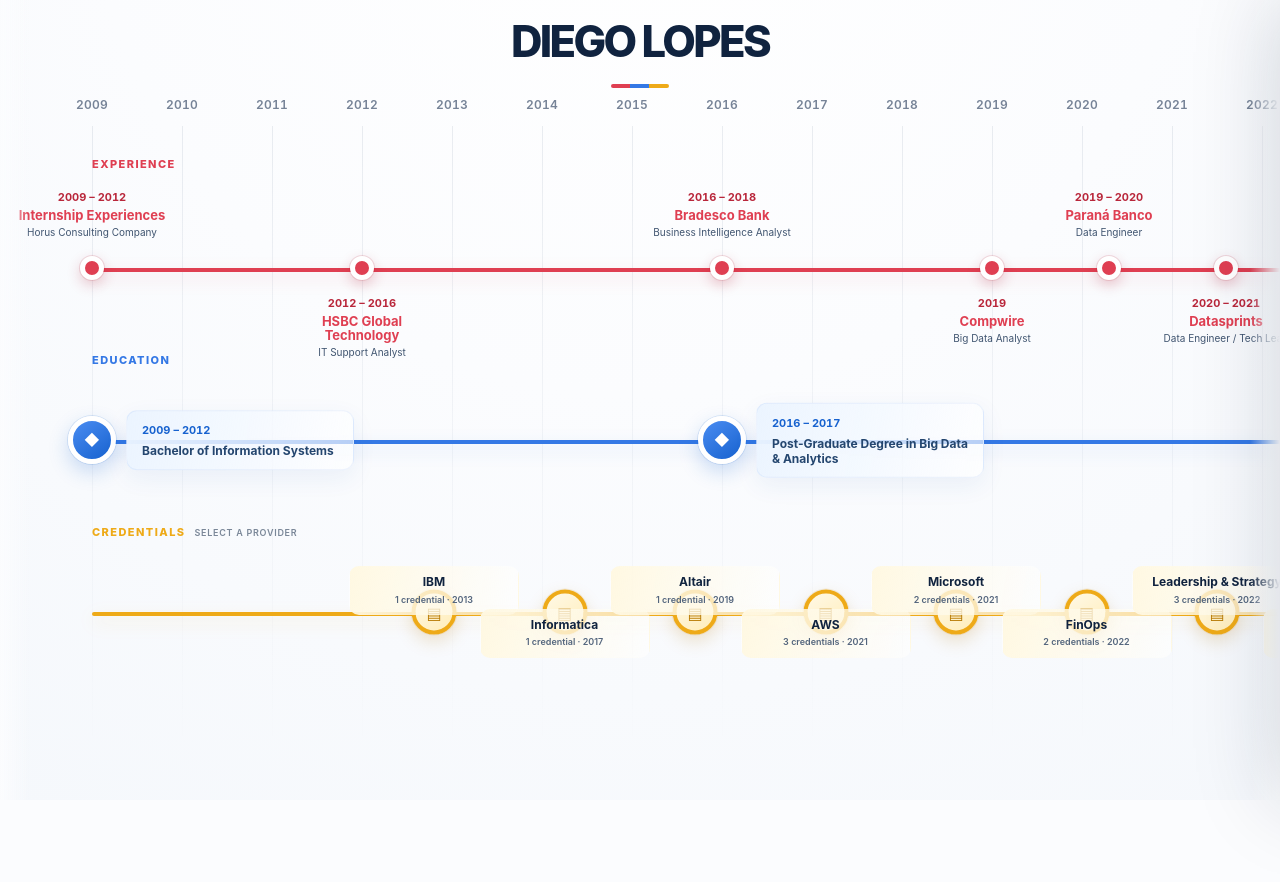
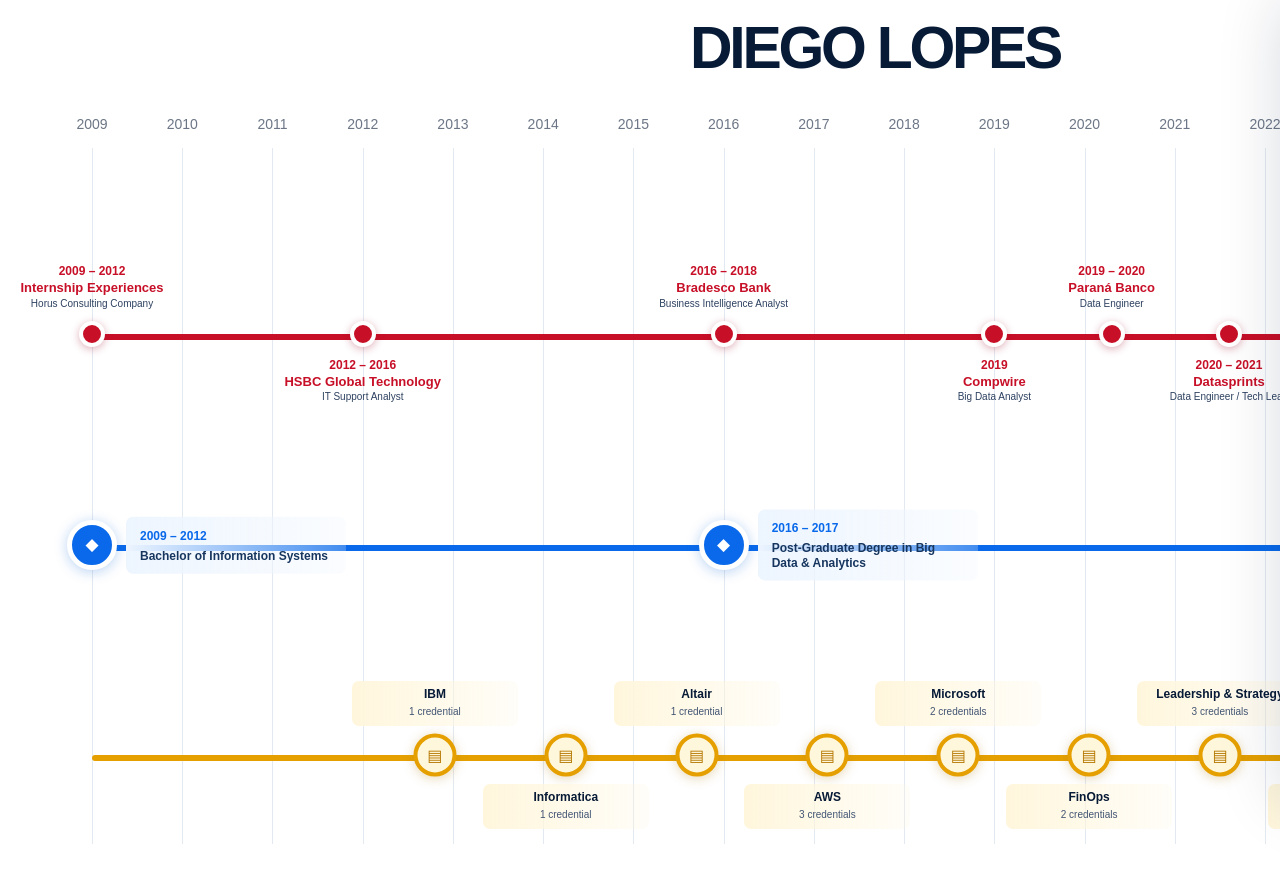
Before and after one commit to lopesdiego12/diego-lopes-career-map, a Next.js app: page / in a window 1280 px wide. Shown: the top 882 px of the page. Before the commit the page ends 800 px from the top, so only its background shows below. Built offline with nearby package versions, Linux system fonts and the light colour scheme.

Commit message:
Revert "Refine timeline visual design and interactions"
This reverts commit 012a17c0494223accbc50fd0eb59ccf603697ac4.

```diff
--- a/app/globals.css
+++ b/app/globals.css
@@ -1,99 +1,60 @@
 @import 'tailwindcss';
 
-:root{
-  --ink:#10233f;
-  --ink-soft:#52637a;
-  --red:#df3f52;
-  --red-deep:#b9273b;
-  --blue:#3478e5;
-  --blue-deep:#1762cf;
-  --gold:#eeaa18;
-  --gold-deep:#b87900;
-  --grid:rgba(38,66,102,.09);
-  --paper:#fbfcfe;
-}
-
+:root{--navy:#071a36;--red:#c70f27;--blue:#0969ea;--gold:#e5a000;--grid:#e3e9f0;--muted:#697487}
 *{box-sizing:border-box}
-html,body{margin:0;min-height:100%;background:var(--paper);color:var(--ink);font-family:Inter,ui-sans-serif,-apple-system,BlinkMacSystemFont,"Segoe UI",sans-serif}
+html,body{margin:0;min-height:100%;background:#fff;color:var(--navy);font-family:Arial,Helvetica,sans-serif}
 button{font:inherit}
-.career-page{position:relative;min-height:100vh;overflow-x:auto;background:radial-gradient(circle at 50% -20%,#fff 0,#fbfcfe 48%,#f5f8fc 100%)}
-.career-page:before,.career-page:after{content:'';position:fixed;z-index:5;top:0;bottom:0;width:30px;pointer-events:none}
-.career-page:before{left:0;background:linear-gradient(90deg,var(--paper),transparent)}
-.career-page:after{right:0;background:linear-gradient(-90deg,var(--paper),transparent)}
-
-.nameplate{position:sticky;left:0;z-index:6;width:100vw;min-width:320px;height:84px;display:flex;align-items:center;justify-content:center}
-.nameplate span{position:relative;font-size:clamp(36px,3.4vw,54px);font-weight:800;letter-spacing:-.06em}
-.nameplate span:after{content:'';position:absolute;left:50%;bottom:-13px;width:58px;height:4px;border-radius:4px;background:linear-gradient(90deg,var(--red) 0 33%,var(--blue) 33% 66%,var(--gold) 66%);transform:translateX(-50%)}
-
-.timeline-shell{position:relative;width:1680px;height:calc(100vh - 84px);min-height:684px;margin:0 auto;padding:0 58px 28px 92px}
-.years{position:absolute;left:92px;right:58px;top:12px;height:30px}
-.years span{position:absolute;transform:translateX(-50%);color:#768397;font-size:12px;font-weight:600;font-variant-numeric:tabular-nums;letter-spacing:.02em}
-.grid{position:absolute;left:92px;right:58px;top:42px;bottom:24px;pointer-events:none}
-.grid i{position:absolute;top:0;bottom:0;width:1px;background:linear-gradient(to bottom,var(--grid),transparent 96%)}
-
-.route{position:absolute;left:92px;right:58px;height:150px}
-.experience-route{top:114px;color:var(--red)}
-.education-route{top:286px;color:var(--blue)}
-.credential-route{top:458px;color:var(--gold)}
-.route-label{position:absolute;left:0;top:-18px;display:flex;align-items:baseline;gap:9px;color:currentColor;font-size:11px;font-weight:800;letter-spacing:.13em;text-transform:uppercase}
-.experience-route .route-label{top:-42px}
-.route-label em{color:#7a8798;font-size:9px;font-style:normal;font-weight:600;letter-spacing:.08em}
-.route-line{position:absolute;left:0;right:0;top:70px;height:4px;border-radius:6px;background:currentColor;box-shadow:0 6px 18px color-mix(in srgb,currentColor 18%,transparent)}
-.route-line:after{content:'';position:absolute;right:-2px;top:50%;width:11px;height:11px;border-right:4px solid currentColor;border-top:4px solid currentColor;transform:translateY(-50%) rotate(45deg)}
-
-.experience-stop,.education-stop,.provider-stop{position:absolute;top:70px;z-index:2;transform:translate(-50%,-50%)}
-.experience-stop{width:162px;text-align:center}
-.experience-stop .station{position:absolute;left:50%;top:50%;width:24px;height:24px;border-radius:50%;background:var(--red);border:5px solid white;box-shadow:0 0 0 1px rgba(177,31,51,.14),0 5px 14px rgba(177,31,51,.24);transform:translate(-50%,-50%)}
-.experience-stop div{position:absolute;left:50%;width:170px;display:flex;flex-direction:column;align-items:center;padding:7px 8px;transform:translateX(-50%);border-radius:10px;transition:background .18s ease,transform .18s ease}
-.experience-stop:nth-of-type(odd) div{bottom:23px}
-.experience-stop:nth-of-type(even) div{top:23px}
-.experience-stop:hover div{background:rgba(255,255,255,.76);transform:translateX(-50%) translateY(-2px)}
-.experience-stop b{color:var(--red-deep);font-size:11px;line-height:1.05;font-variant-numeric:tabular-nums}
-.experience-stop strong{margin-top:4px;font-size:13px;line-height:1.08}
-.experience-stop small{margin-top:4px;color:#405570;font-size:10px;line-height:1.2}
-
-.education-stop{width:268px}
-.education-icon{position:absolute;left:50%;top:0;display:grid;place-items:center;width:48px;height:48px;border-radius:50%;color:white;background:linear-gradient(145deg,#4a8cf1,var(--blue-deep));border:5px solid white;box-shadow:0 0 0 1px rgba(23,98,207,.14),0 8px 20px rgba(23,98,207,.22);font-size:15px;transform:translate(-50%,-50%)}
-.education-stop div{position:absolute;left:calc(50% + 34px);top:0;width:228px;display:flex;flex-direction:column;transform:translateY(-50%);padding:11px 15px;border:1px solid rgba(52,120,229,.08);border-radius:11px;background:linear-gradient(100deg,rgba(235,244,255,.98),rgba(255,255,255,.64));box-shadow:0 8px 24px rgba(31,88,164,.07)}
-.education-stop b{color:var(--blue-deep);font-size:11px;font-variant-numeric:tabular-nums}
-.education-stop strong{margin-top:4px;color:#24466f;font-size:12px;line-height:1.25}
-
-.provider-stop{width:166px;min-height:64px;padding:0;border:0;background:transparent;color:var(--ink);text-align:center;cursor:pointer;-webkit-tap-highlight-color:transparent}
-.credential-icon{position:absolute;left:50%;top:50%;display:grid;place-items:center;width:45px;height:45px;border-radius:50%;background:linear-gradient(145deg,#fff9e7,#ffedb9);border:4px solid var(--gold);color:var(--gold-deep);box-shadow:0 0 0 1px rgba(184,121,0,.12),0 7px 18px rgba(184,121,0,.2);font-size:16px;transform:translate(-50%,-50%);transition:transform .2s cubic-bezier(.2,.8,.2,1),box-shadow .2s ease,background .2s ease}
-.provider-copy{position:absolute;left:50%;width:170px;display:flex;flex-direction:column;align-items:center;padding:8px 10px;border:1px solid transparent;border-radius:10px;background:linear-gradient(100deg,rgba(255,248,225,.96),rgba(255,255,255,.58));transform:translateX(-50%);transition:background .18s ease,border-color .18s ease,box-shadow .18s ease}
+.career-page{min-height:100vh;background:#fff;overflow:hidden;position:relative}
+.nameplate{height:96px;display:flex;align-items:center;justify-content:center;font-size:clamp(34px,4.6vw,64px);font-weight:900;letter-spacing:-.055em}
+.timeline-shell{position:relative;width:1680px;height:calc(100vh - 96px);min-height:790px;margin:0 auto;padding:0 54px 42px 92px}
+.years{position:absolute;left:92px;right:54px;top:18px;height:32px}
+.years span{position:absolute;transform:translateX(-50%);color:#6c7686;font-size:14px;font-variant-numeric:tabular-nums}
+.grid{position:absolute;left:92px;right:54px;top:52px;bottom:42px;pointer-events:none}
+.grid i{position:absolute;top:0;bottom:0;width:1px;background:var(--grid)}
+.route{position:absolute;left:92px;right:54px;height:172px}
+.experience-route{top:154px;color:var(--red)}
+.education-route{top:365px;color:var(--blue)}
+.credential-route{top:575px;color:var(--gold)}
+.route-line{position:absolute;left:0;right:0;top:84px;height:6px;border-radius:8px;background:currentColor}
+.route-line:after{content:'';position:absolute;right:-2px;top:50%;width:13px;height:13px;border-right:6px solid currentColor;border-top:6px solid currentColor;transform:translateY(-50%) rotate(45deg)}
+.experience-stop,.education-stop,.provider-stop{position:absolute;top:84px;transform:translate(-50%,-50%);z-index:2}
+.experience-stop{width:160px;text-align:center}
+.experience-stop .station{position:absolute;left:50%;top:50%;width:26px;height:26px;border-radius:50%;background:var(--red);border:4px solid #fff;box-shadow:0 2px 9px #9b102c55;transform:translate(-50%,-50%)}
+.experience-stop div{position:absolute;left:50%;width:165px;display:flex;flex-direction:column;align-items:center;transform:translateX(-50%)}
+.experience-stop:nth-of-type(odd) div{bottom:25px}
+.experience-stop:nth-of-type(even) div{top:25px}
+.experience-stop b{color:var(--red);font-size:12px;line-height:1.05}
+.experience-stop strong{margin-top:3px;font-size:13px;line-height:1.05}
+.experience-stop small{margin-top:3px;color:#2d4160;font-size:10px;line-height:1.15}
+.education-stop{width:260px}
+.education-icon{position:absolute;left:50%;top:0;display:grid;place-items:center;width:50px;height:50px;border-radius:50%;color:#fff;background:var(--blue);border:5px solid #fff;box-shadow:0 2px 13px #0a65d54a;font-size:17px;transform:translate(-50%,-50%)}
+.education-stop div{position:absolute;left:calc(50% + 34px);top:0;width:220px;display:flex;flex-direction:column;transform:translateY(-50%);padding:10px 14px;border-radius:7px;background:linear-gradient(90deg,#edf5ff,rgba(237,245,255,.25))}
+.education-stop b{color:var(--blue);font-size:12px}
+.education-stop strong{margin-top:4px;color:#17365f;font-size:12px;line-height:1.22}
+.provider-stop{width:164px;padding:0;border:0;background:transparent;color:var(--navy);text-align:center;cursor:pointer}
+.credential-icon{position:absolute;left:50%;top:50%;display:grid;place-items:center;width:43px;height:43px;border-radius:50%;background:#fff7db;border:4px solid var(--gold);color:#b67700;box-shadow:0 2px 12px #ac79064a;font-size:16px;transform:translate(-50%,-50%);transition:transform .18s ease,box-shadow .18s ease}
+.provider-copy{position:absolute;left:50%;width:166px;display:flex;flex-direction:column;align-items:center;transform:translateX(-50%);padding:7px 10px;border-radius:7px;background:linear-gradient(90deg,#fff6dc,rgba(255,246,220,.2))}
 .provider-stop:nth-of-type(odd) .provider-copy{bottom:29px}
 .provider-stop:nth-of-type(even) .provider-copy{top:29px}
 .provider-copy strong{font-size:12px;line-height:1.1;white-space:nowrap}
-.provider-copy small{margin-top:4px;color:#53657d;font-size:9px;font-weight:600;white-space:nowrap}
-.provider-stop:hover .credential-icon,.provider-stop:focus-visible .credential-icon,.provider-stop.is-active .credential-icon{background:#fff;transform:translate(-50%,-50%) scale(1.14);box-shadow:0 0 0 6px rgba(238,170,24,.14),0 9px 22px rgba(184,121,0,.28)}
-.provider-stop:hover .provider-copy,.provider-stop:focus-visible .provider-copy,.provider-stop.is-active .provider-copy{border-color:rgba(238,170,24,.18);background:#fff;box-shadow:0 10px 24px rgba(35,60,91,.1)}
-.provider-stop:focus-visible{outline:3px solid rgba(16,35,63,.72);outline-offset:31px;border-radius:50%}
-
-.drawer-backdrop{position:fixed;inset:0;z-index:30;background:rgba(13,30,54,.22);backdrop-filter:blur(3px);opacity:0;pointer-events:none;transition:opacity .22s ease}
+.provider-copy small{margin-top:3px;color:#425574;font-size:10px;white-space:nowrap}
+.provider-stop:hover .credential-icon,.provider-stop:focus-visible .credential-icon,.provider-stop.is-active .credential-icon{transform:translate(-50%,-50%) scale(1.12);box-shadow:0 0 0 5px #fff,0 5px 17px #ac79066b}
+.provider-stop:focus-visible{outline:2px solid var(--navy);outline-offset:28px;border-radius:50%}
+.drawer-backdrop{position:fixed;inset:0;z-index:30;background:rgba(7,26,54,.18);opacity:0;pointer-events:none;transition:opacity .22s ease}
 .drawer-backdrop.is-open{opacity:1;pointer-events:auto}
-.credential-drawer{position:fixed;z-index:40;top:0;right:0;width:min(540px,94vw);height:100vh;padding:0 36px 44px;overflow-y:auto;background:rgba(255,255,255,.98);box-shadow:-30px 0 80px rgba(13,30,54,.18);transform:translateX(105%);transition:transform .3s cubic-bezier(.2,.82,.2,1)}
+.credential-drawer{position:fixed;z-index:40;top:0;right:0;width:min(520px,92vw);height:100vh;background:#fff;box-shadow:-24px 0 60px rgba(7,26,54,.16);transform:translateX(105%);transition:transform .28s cubic-bezier(.2,.8,.2,1);padding:34px 34px 42px;overflow-y:auto}
 .credential-drawer.is-open{transform:translateX(0)}
-.drawer-accent{height:6px;margin:0 -36px 30px;background:linear-gradient(90deg,#f7c348,var(--gold),#d58e00)}
-.drawer-head{display:flex;justify-content:space-between;gap:24px;padding-bottom:24px;border-bottom:1px solid rgba(33,61,96,.12)}
-.drawer-kicker{color:var(--gold-deep);font-size:10px;font-weight:800;letter-spacing:.14em;text-transform:uppercase}
-.drawer-head h2{margin:10px 0 5px;font-size:36px;line-height:1;letter-spacing:-.045em}
-.drawer-head p{margin:0;color:var(--ink-soft);font-size:12px}
-.drawer-head p strong{color:var(--ink);font-size:14px}
-.close-button{flex:0 0 42px;width:42px;height:42px;border:1px solid rgba(33,61,96,.14);border-radius:50%;background:#f7f9fc;color:var(--ink);cursor:pointer;font-size:25px;line-height:1;transition:transform .18s ease,background .18s ease}
-.close-button:hover{background:#eef2f7;transform:rotate(5deg)}
-.close-button:focus-visible{outline:3px solid rgba(52,120,229,.34);outline-offset:3px}
-.credential-list{list-style:none;margin:0;padding:6px 0 0}
-.credential-list li{display:grid;grid-template-columns:34px 1fr auto;gap:13px;align-items:start;margin:0 -10px;padding:17px 10px;border-bottom:1px solid rgba(33,61,96,.09);border-radius:9px;transition:background .16s ease,transform .16s ease}
-.credential-list li:hover{background:#f6f8fb;transform:translateX(3px)}
-.credential-list li>span,.credential-list time{color:#8793a3;font-size:10px;font-weight:600;font-variant-numeric:tabular-nums}
+.drawer-head{display:flex;justify-content:space-between;gap:20px;padding-bottom:24px;border-bottom:1px solid var(--grid)}
+.drawer-kicker{color:#a46d00;font-size:10px;font-weight:700;letter-spacing:.14em;text-transform:uppercase}
+.drawer-head h2{margin:10px 0 3px;font-size:34px;letter-spacing:-.04em}
+.drawer-head p{margin:0;color:var(--muted);font-size:13px}
+.close-button{width:42px;height:42px;border:1px solid var(--grid);border-radius:50%;background:#fff;color:var(--navy);cursor:pointer;font-size:26px;line-height:1}
+.close-button:hover{background:#f4f7fa}
+.credential-list{list-style:none;margin:0;padding:0}
+.credential-list li{display:grid;grid-template-columns:34px 1fr auto;gap:12px;align-items:start;padding:18px 2px;border-bottom:1px solid var(--grid)}
+.credential-list li>span,.credential-list time{color:#8a95a5;font-size:11px;font-variant-numeric:tabular-nums}
 .credential-list strong{display:block;font-size:13px;line-height:1.35}
-.credential-list small{display:block;margin-top:4px;color:var(--ink-soft);font-size:11px}
-
-@media(max-width:700px){
-  .career-page:before,.career-page:after{display:none}
-  .credential-drawer{top:auto;bottom:0;width:100%;height:min(76vh,680px);padding:0 22px 34px;border-radius:22px 22px 0 0;transform:translateY(105%)}
-  .credential-drawer.is-open{transform:translateY(0)}
-  .drawer-accent{height:5px;margin:0 -22px 24px;border-radius:22px 22px 0 0}
-  .drawer-head h2{font-size:30px}
-}
-@media(prefers-reduced-motion:reduce){.credential-drawer,.drawer-backdrop,.credential-icon,.provider-copy,.experience-stop div,.credential-list li,.close-button{transition:none}}
+.credential-list small{display:block;margin-top:5px;color:var(--muted);font-size:11px}
+@media(max-width:1680px){.career-page{overflow-x:auto}.nameplate{position:sticky;left:0;width:1680px;justify-content:flex-start;padding-left:690px}}
+@media(max-width:600px){.credential-drawer{top:auto;bottom:0;width:100%;height:min(72vh,650px);transform:translateY(105%);border-radius:20px 20px 0 0;padding:26px 22px 34px}.credential-drawer.is-open{transform:translateY(0)}}
+@media(prefers-reduced-motion:reduce){.credential-drawer,.drawer-backdrop,.credential-icon{transition:none}}
--- a/app/page.tsx
+++ b/app/page.tsx
@@ -1,6 +1,6 @@
 'use client';
 
-import { useEffect, useMemo, useRef, useState } from 'react';
+import { useEffect, useMemo, useState } from 'react';
 
 type Credential = { name: string; year: number; issuer?: string };
 type Provider = { id:string; name:string; year:number; position:number; credentials:Credential[] };
@@ -51,28 +51,26 @@
 
 export default function Home(){
   const [activeId,setActiveId]=useState<string|null>(null);
-  const closeButtonRef=useRef<HTMLButtonElement>(null);
   const active=useMemo(()=>providers.find(p=>p.id===activeId)??null,[activeId]);
   useEffect(()=>{const close=(e:KeyboardEvent)=>e.key==='Escape'&&setActiveId(null);window.addEventListener('keydown',close);return()=>window.removeEventListener('keydown',close)},[]);
-  useEffect(()=>{if(active)closeButtonRef.current?.focus()},[active]);
   return <main className="career-page">
-    <header className="nameplate"><span>DIEGO LOPES</span></header>
+    <header className="nameplate">DIEGO LOPES</header>
     <section className="timeline-shell" aria-label="Diego Lopes career timeline from 2009 to 2026">
       <div className="years" aria-hidden="true">{years.map(year=><span key={year} style={{left:x(year)}}>{year}</span>)}</div>
       <div className="grid" aria-hidden="true">{years.map(year=><i key={year} style={{left:x(year)}}/>)}</div>
-      <section className="route experience-route" aria-label="Professional experience"><span className="route-label">Experience</span><div className="route-line"/>
+      <section className="route experience-route" aria-label="Professional experience"><div className="route-line"/>
         {experience.map(([start,end,company,role,position],index)=><article className={`experience-stop stop-${index}`} key={`${company}-${start}`} style={{left:x(position)}}><span className="station"/><div><b>{start}{end?` – ${end}`:''}</b><strong>{company}</strong><small>{role}</small></div></article>)}
       </section>
-      <section className="route education-route" aria-label="Education"><span className="route-label">Education</span><div className="route-line"/>
+      <section className="route education-route" aria-label="Education"><div className="route-line"/>
         {education.map(item=><article className="education-stop" key={item.title} style={{left:x(item.start)}}><span className="education-icon" aria-hidden="true">◆</span><div><b>{item.start} – {item.end}</b><strong>{item.title}</strong></div></article>)}
       </section>
-      <section className="route credential-route" aria-label="Certifications and credentials"><span className="route-label">Credentials <em>select a provider</em></span><div className="route-line"/>
-        {providers.map((provider,index)=><button type="button" className={`provider-stop provider-${index} ${activeId===provider.id?'is-active':''}`} key={provider.id} style={{left:x(provider.position)}} onClick={()=>setActiveId(activeId===provider.id?null:provider.id)} aria-expanded={activeId===provider.id} aria-pressed={activeId===provider.id} aria-controls="credential-panel"><span className="credential-icon" aria-hidden="true">▤</span><span className="provider-copy"><strong>{provider.name}</strong><small>{provider.credentials.length} {provider.credentials.length===1?'credential':'credentials'} · {provider.year}</small></span></button>)}
+      <section className="route credential-route" aria-label="Certifications and credentials"><div className="route-line"/>
+        {providers.map((provider,index)=><button type="button" className={`provider-stop provider-${index} ${activeId===provider.id?'is-active':''}`} key={provider.id} style={{left:x(provider.position)}} onClick={()=>setActiveId(provider.id)} aria-expanded={activeId===provider.id} aria-controls="credential-panel"><span className="credential-icon" aria-hidden="true">▤</span><span className="provider-copy"><strong>{provider.name}</strong><small>{provider.credentials.length} {provider.credentials.length===1?'credential':'credentials'}</small></span></button>)}
       </section>
     </section>
     <div className={`drawer-backdrop ${active?'is-open':''}`} onClick={()=>setActiveId(null)} aria-hidden="true"/>
-    <aside id="credential-panel" className={`credential-drawer ${active?'is-open':''}`} role="dialog" aria-modal={active?'true':undefined} aria-live="polite" aria-label={active?`${active.name} certifications`:'Certification details'}>
-      {active&&<><div className="drawer-accent" aria-hidden="true"/><div className="drawer-head"><div><span className="drawer-kicker">Credential station · {active.year}</span><h2>{active.name}</h2><p><strong>{active.credentials.length}</strong> {active.credentials.length===1?'credential':'credentials'} in this collection</p></div><button ref={closeButtonRef} type="button" className="close-button" onClick={()=>setActiveId(null)} aria-label="Close certification details">×</button></div>
+    <aside id="credential-panel" className={`credential-drawer ${active?'is-open':''}`} aria-live="polite" aria-label={active?`${active.name} certifications`:'Certification details'}>
+      {active&&<><div className="drawer-head"><div><span className="drawer-kicker">Credential station · {active.year}</span><h2>{active.name}</h2><p>{active.credentials.length} {active.credentials.length===1?'credential':'credentials'}</p></div><button type="button" className="close-button" onClick={()=>setActiveId(null)} aria-label="Close certification details">×</button></div>
       <ol className="credential-list">{active.credentials.map((credential,index)=><li key={`${credential.name}-${index}`}><span>{String(index+1).padStart(2,'0')}</span><div><strong>{credential.name}</strong>{credential.issuer&&<small>{credential.issuer}</small>}</div><time>{credential.year}</time></li>)}</ol></>}
     </aside>
   </main>
```
